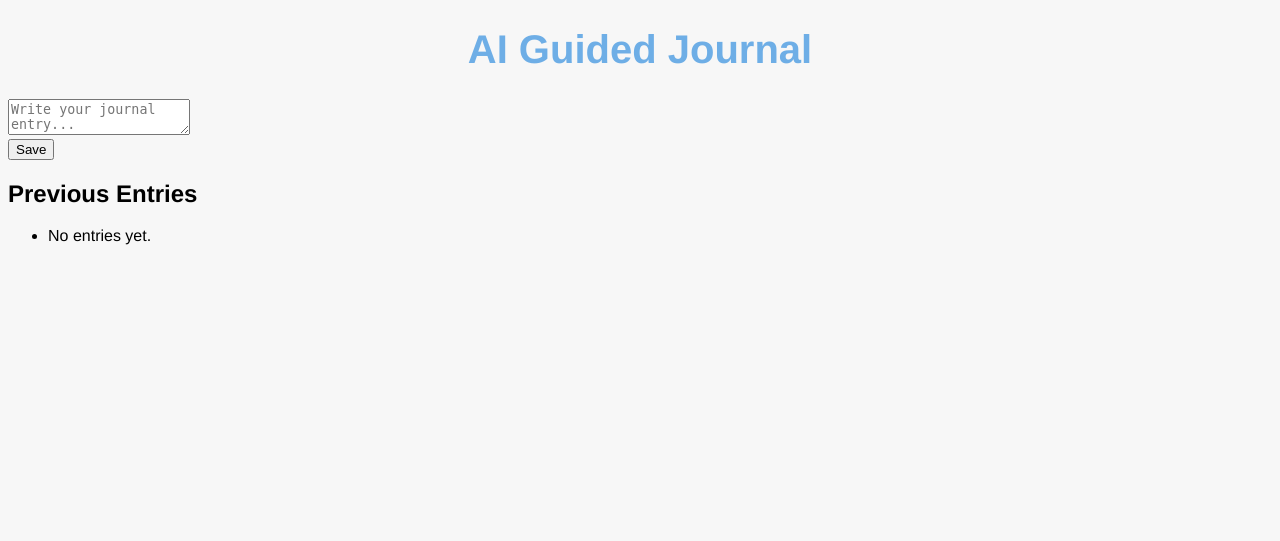
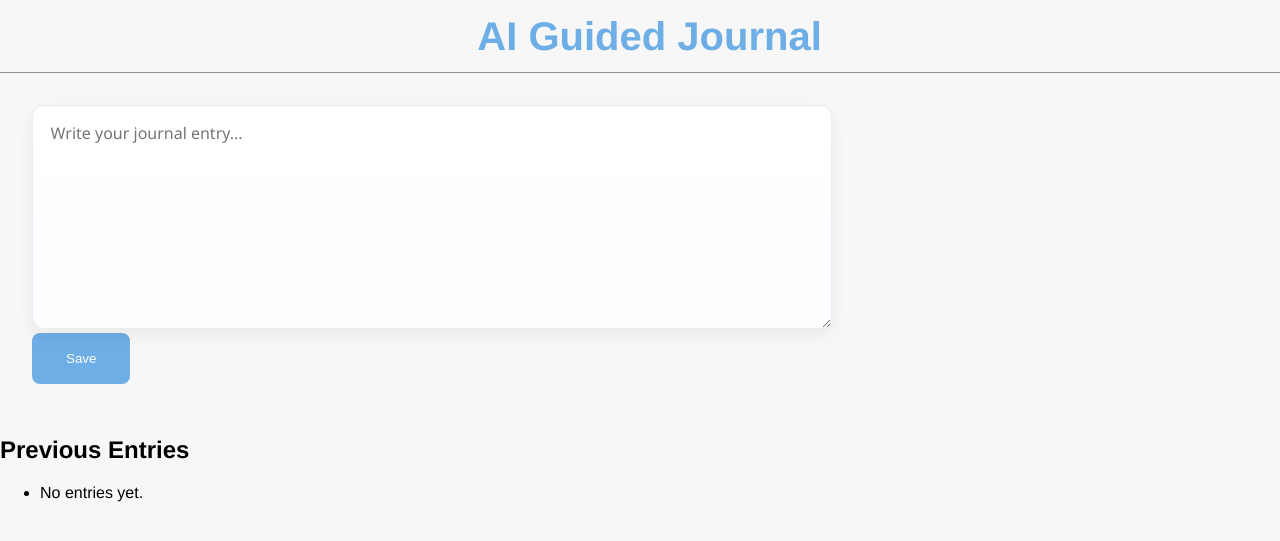
Before and after one commit to rubenzu03/ai-guided-journal, a Django app: page / in a window 1280 px wide. Shown: the top 541 px of the page. Run offline with Django 5.2, Linux system fonts and the light colour scheme; data that the repository does not hold is empty.

Commit message:
Enhance journal form styling and layout

```diff
--- a/journaling/journal/static/journal/css/styles.css
+++ b/journaling/journal/static/journal/css/styles.css
@@ -1,12 +1,63 @@
 body {
     font-family: Helvetica, Arial, sans-serif;
     background-color: #F7F7F7;
+    margin: 0;
 }
 
-
+.banner {
+    position: sticky;
+    border-bottom: 0.1em solid rgb(146, 146, 146);
+    top: 0;
+    z-index: 1000;
+    background: #F7F7F7;
+    display: flex;
+    align-items: center;
+    justify-content: center;
+    padding: 0.35rem 0.6rem;
+    width: 100%;
+}
 
 #banner-title {
     color: #6EAEE6;
     font-size: 2.5rem;
     text-align: center;
+    margin: 0.5rem 0;
 }
+
+.journal-form {
+    padding: 2rem;
+    display: flex;
+}
+
+#journal-input {
+     box-sizing: border-box;
+
+    width: min(90vw, 800px);
+    max-width: 100%;
+
+    min-height: clamp(8rem, 28vh, 18rem);
+
+    padding: 0.9rem 1.1rem;
+    font-family: 'Segoe UI', Tahoma, Geneva, Verdana, sans-serif;
+    font-size: 1rem;
+    line-height: 1.5;
+    color: #12202b;
+    background: linear-gradient(180deg, #ffffff 0%, #fbfdff 100%);
+
+    border: 1px solid rgba(17,24,39,0.08);
+    border-radius: 12px;
+    box-shadow: 0 6px 18px rgba(16,24,40,0.06);
+    backdrop-filter: blur(4px);
+}
+
+#submit_bt {
+    background-color: #6EAEE6;
+    color: white;
+    padding: 1rem 2rem;
+    border-radius: 8px;
+    border-color: transparent;
+}
+
+#submit_bt:hover {
+    background-color: #5a9bd4;
+}
--- a/journaling/journal/templates/home.html
+++ b/journaling/journal/templates/home.html
@@ -26,12 +26,12 @@
     <div class="journal-form">
       <form method="post">
         {% csrf_token %}
-        <textarea
+        <textarea id="journal-input"
           name="text"
           placeholder="Write your journal entry..."
         ></textarea
         ><br />
-        <button type="submit">Save</button>
+        <button id="submit_bt" type="submit">Save</button>
       </form>
     </div>
     <div class="entries">
```
